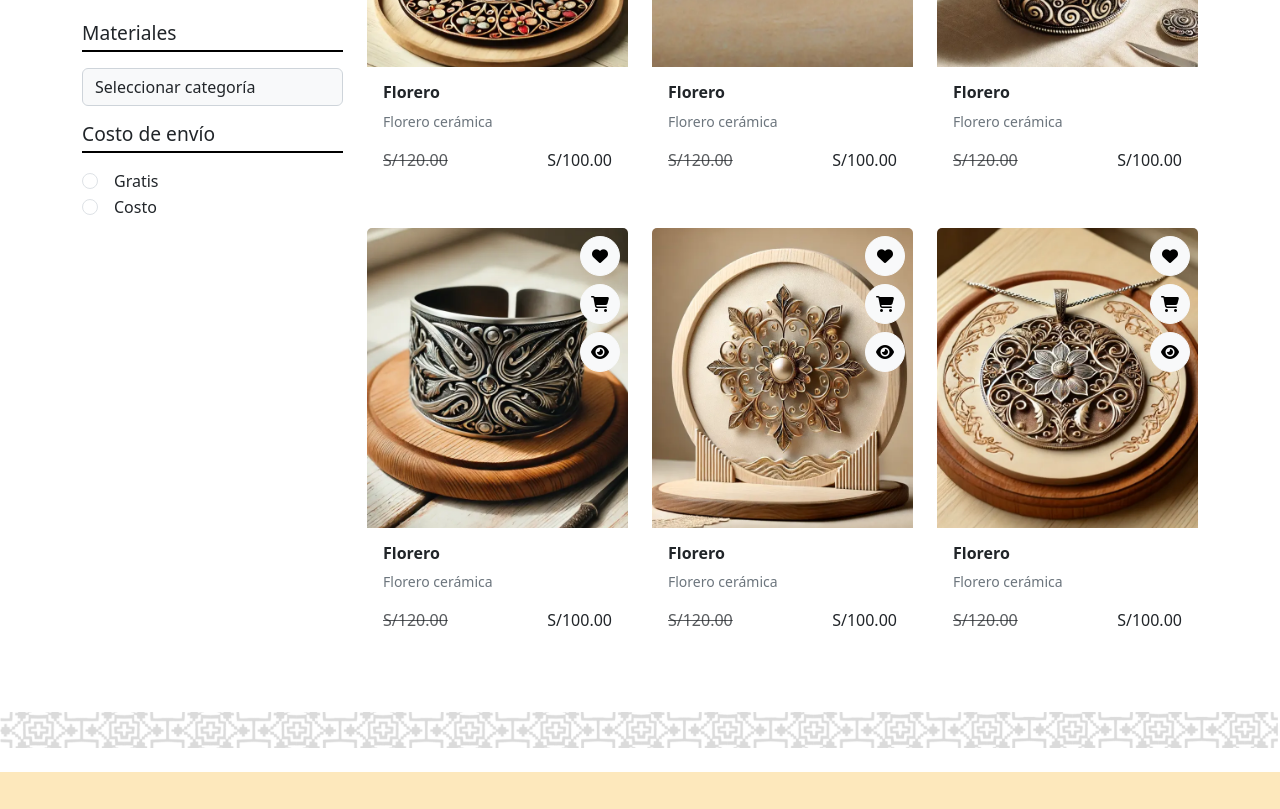
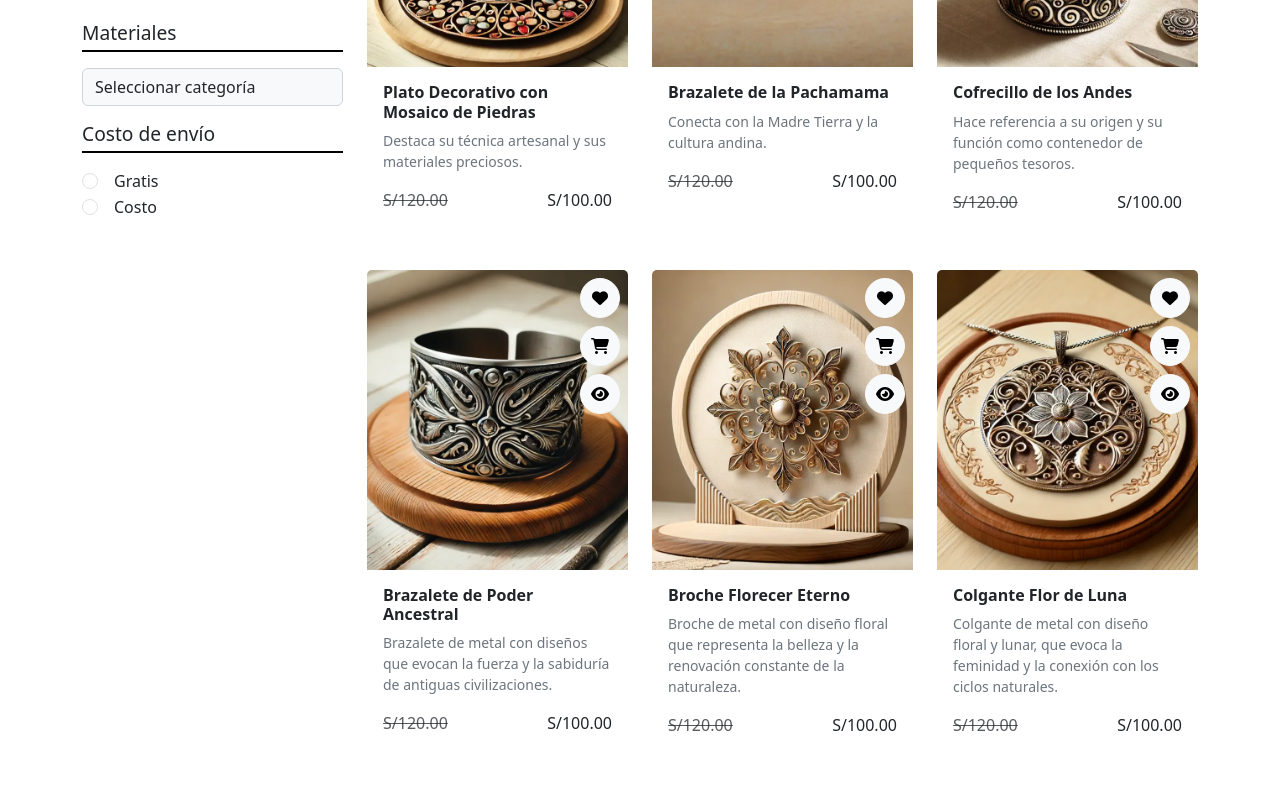
Before and after one commit to Pupuche28/qori-peru-artesania, a plain HTML site: page textiles.html in a window 1280 px wide. Shown: the part 983-1792 px from the top of the page. Drawn offline with nearby package versions, Linux system fonts and the light colour scheme.

Commit message:
Update textiles.html

```diff
--- a/textiles.html
+++ b/textiles.html
@@ -207,8 +207,8 @@
                                 <button class="btn btn-light btn-circle"><a href="productodetalle.html" style="color: black;"><i class="fas fa-eye"></i></a></button>
                             </div>
                             <div class="card-body">
-                                <h6 class="card-title product-name">Florero</h6>
-                                <p class="card-text product-subname">Florero cerámica</p>
+                                <h6 class="card-title product-name">Plato Decorativo con Mosaico de Piedras</h6>
+                                <p class="card-text product-subname">Destaca su técnica artesanal y sus materiales preciosos.</p>
                                 <div class="d-flex justify-content-between">
                                     <p class="text-muted"><s>S/120.00</s></p>
                                     <p class="font-weight-bold product-price">S/100.00</p>
@@ -227,8 +227,8 @@
                                 <button class="btn btn-light btn-circle"><i class="fas fa-eye"></i></button>
                             </div>
                             <div class="card-body">
-                                <h6 class="card-title product-name">Florero</h6>
-                                <p class="card-text product-subname">Florero cerámica</p>
+                                <h6 class="card-title product-name">Brazalete de la Pachamama</h6>
+                                <p class="card-text product-subname">Conecta con la Madre Tierra y la cultura andina.</p>
                                 <div class="d-flex justify-content-between">
                                     <p class="text-muted"><s>S/120.00</s></p>
                                     <p class="font-weight-bold product-price">S/100.00</p>
@@ -247,8 +247,8 @@
                                 <button class="btn btn-light btn-circle"><i class="fas fa-eye"></i></button>
                             </div>
                             <div class="card-body">
-                                <h6 class="card-title product-name">Florero</h6>
-                                <p class="card-text product-subname">Florero cerámica</p>
+                                <h6 class="card-title product-name">Cofrecillo de los Andes</h6>
+                                <p class="card-text product-subname">Hace referencia a su origen y su función como contenedor de pequeños tesoros.</p>
                                 <div class="d-flex justify-content-between">
                                     <p class="text-muted"><s>S/120.00</s></p>
                                     <p class="font-weight-bold product-price">S/100.00</p>
@@ -267,8 +267,8 @@
                                 <button class="btn btn-light btn-circle"><i class="fas fa-eye"></i></button>
                             </div>
                             <div class="card-body">
-                                <h6 class="card-title product-name">Florero</h6>
-                                <p class="card-text product-subname">Florero cerámica</p>
+                                <h6 class="card-title product-name">Brazalete de Poder Ancestral</h6>
+                                <p class="card-text product-subname">Brazalete de metal con diseños que evocan la fuerza y la sabiduría de antiguas civilizaciones.</p>
                                 <div class="d-flex justify-content-between">
                                     <p class="text-muted"><s>S/120.00</s></p>
                                     <p class="font-weight-bold product-price">S/100.00</p>
@@ -287,8 +287,8 @@
                                 <button class="btn btn-light btn-circle"><i class="fas fa-eye"></i></button>
                             </div>
                             <div class="card-body">
-                                <h6 class="card-title product-name">Florero</h6>
-                                <p class="card-text product-subname">Florero cerámica</p>
+                                <h6 class="card-title product-name">Broche Florecer Eterno</h6>
+                                <p class="card-text product-subname">Broche de metal con diseño floral que representa la belleza y la renovación constante de la naturaleza.</p>
                                 <div class="d-flex justify-content-between">
                                     <p class="text-muted"><s>S/120.00</s></p>
                                     <p class="font-weight-bold product-price">S/100.00</p>
@@ -307,8 +307,8 @@
                                 <button class="btn btn-light btn-circle"><i class="fas fa-eye"></i></button>
                             </div>
                             <div class="card-body">
-                                <h6 class="card-title product-name">Florero</h6>
-                                <p class="card-text product-subname">Florero cerámica</p>
+                                <h6 class="card-title product-name">Colgante Flor de Luna</h6>
+                                <p class="card-text product-subname">Colgante de metal con diseño floral y lunar, que evoca la feminidad y la conexión con los ciclos naturales.</p>
                                 <div class="d-flex justify-content-between">
                                     <p class="text-muted"><s>S/120.00</s></p>
                                     <p class="font-weight-bold product-price">S/100.00</p>
```
